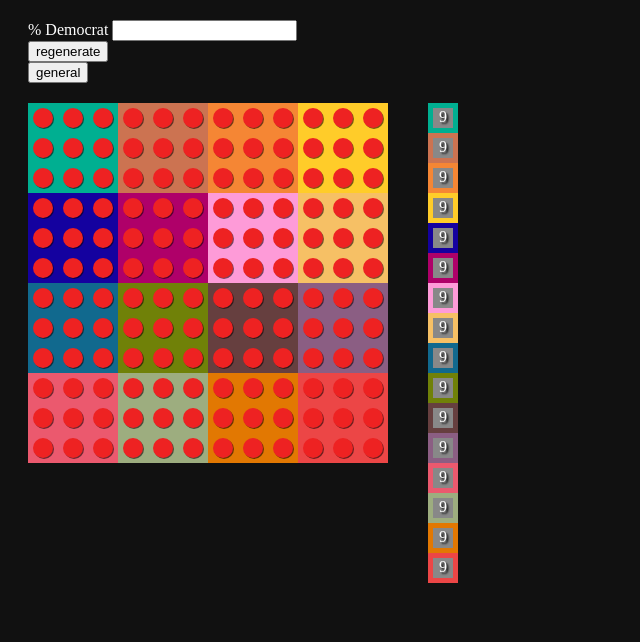
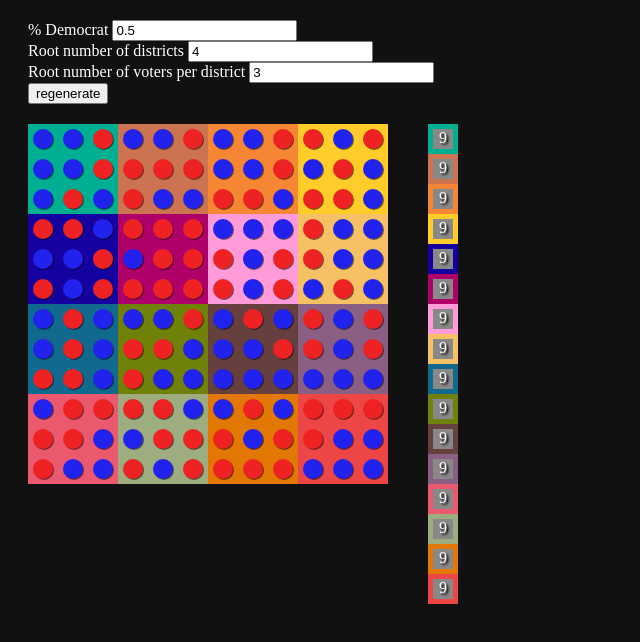
Before and after one commit to Persola/gerrymandering-game, a plain HTML site: page sim.html in a window 1280 px wide. Both pictures are taken after a click on the button "regenerate". Shown: the whole page, without its empty margins (0-640 px from the left). Drawn offline with Linux system fonts and the light colour scheme.

Commit message:
add size config inputs; fix size config bug

```diff
--- a/sim.html
+++ b/sim.html
@@ -5,11 +5,17 @@
     <div id="controls">
       <!-- <button onClick="runPrimary()">primary</button> -->
       <label for="percentDem">% Democrat</label>
-      <input type="text" id="percentDem" name="percentDem">
+      <input type="text" id="percentDem" name="percentDem" value="0.5">
+      <br />
+      <label for="rootNumDistConfig">Root number of districts</label>
+      <input type="text" id="rootNumDistConfig" name="rootNumDistConfig" value="4">
+      <br />
+      <label for="rootVotersPerDist">Root number of voters per district</label>
+      <input type="text" id="rootVotersPerDist" name="rootVotersPerDist" value="3">
       <br />
       <button onClick="regenerate()">regenerate</button>
-      <br />
-      <button onClick="runGeneral()">general</button>
+      <!-- <br />
+      <button onClick="runGeneral()">general</button> -->
     </div>
     <div id="sim"></div>
   </body>
--- a/sim.js
+++ b/sim.js
@@ -1,12 +1,6 @@
-// configurable
-const ROOT_NUM_DISTRICTS = 4;
-const ROOT_VOTERS_PER_DISTRICT = 3;
-// fixed
 const PARTIES = ['dem', 'rep'];
-const NO_REP = 'no_representative'
-const VOTE_WITH_PARTY_RATE = 1.0;
-const NUM_DISTRICTS = ROOT_NUM_DISTRICTS**2;
-const ROOT_TOTAL_VOTERS = ROOT_NUM_DISTRICTS * ROOT_VOTERS_PER_DISTRICT;
+// const NO_REP = 'no_representative'
+// const VOTE_WITH_PARTY_RATE = 1.0;
 const DIST_ID_TO_COLOR = {
   0: '00af91',
   1: 'cc7351',
@@ -35,15 +29,16 @@ const DIST_ID_TO_COLOR = {
   24: 'f8dc81'
 };
 
-if (NUM_DISTRICTS > Object.keys(DIST_ID_TO_COLOR).length) {
-  throw('I need more colors (add to DIST_ID_TO_COLOR)');
-}
-
 const $ = document.querySelector.bind(document);
 const $$ = document.querySelectorAll.bind(document);
 
 // GLOBALS
 
+let percentDem = 0.5;
+let rootNumDistricts = 4;
+let rootVotersPerDistrict = 3;
+let numDistricts = rootNumDistricts**2;
+let rootTotalVoters = rootNumDistricts * rootVotersPerDistrict;
 const voters = [];
 const representatives = {};
 let selectedDistrictId = null;
@@ -58,12 +53,28 @@ voters.perVoter = (lambda) => {
 
 // DATA GENERATION/ALTERATION
 
-const generate = (percentDem) => {
+const generate = () => {
+  percentDem = Number($('#percentDem').value);
+  rootNumDistricts = Number($('#rootNumDistConfig').value);
+  rootVotersPerDistrict = Number($('#rootVotersPerDist').value);
+
+  // derived constants here because they are configurable
+  numDistricts = rootNumDistricts**2;
+  rootTotalVoters = rootNumDistricts * rootVotersPerDistrict;
+  if (numDistricts > Object.keys(DIST_ID_TO_COLOR).length) {
+    throw('I need more colors (add to DIST_ID_TO_COLOR)');
+  }
+
   if (percentDem === undefined) {
     percentDem = 0.5;
   }
 
-  let totalVoters = ROOT_TOTAL_VOTERS**2;
+  generateVoters();
+  applyDynamicStyles();
+};
+
+const generateVoters = () => {
+  let totalVoters = rootTotalVoters**2;
   let numDemVoters = Math.floor(totalVoters * percentDem);
   let numRepVoters = totalVoters - numDemVoters;
   let voterAffiliations = [];
@@ -75,10 +86,11 @@ const generate = (percentDem) => {
   }
   voterAffiliations = shuffle(voterAffiliations);
 
-  for (let i = 0; i < ROOT_TOTAL_VOTERS; i++) {
+  voters.length = 0;
+  for (let i = 0; i < rootTotalVoters; i++) {
     voters[i] = [];
 
-    for (let j = 0; j < ROOT_TOTAL_VOTERS; j++) {
+    for (let j = 0; j < rootTotalVoters; j++) {
       voters[i][j] = {
         voterId: [i, j],
         partyAffiliation: voterAffiliations.pop(),
@@ -104,15 +116,15 @@ const shuffle = (array) => {
 };
 
 const assignDistrictId = (x, y) => {
-  for (let xDistCoord = 0; xDistCoord < ROOT_NUM_DISTRICTS; xDistCoord++) {
-    for (let yDistCoord = 0; yDistCoord < ROOT_NUM_DISTRICTS; yDistCoord++) {
+  for (let xDistCoord = 0; xDistCoord < rootNumDistricts; xDistCoord++) {
+    for (let yDistCoord = 0; yDistCoord < rootNumDistricts; yDistCoord++) {
       if (
-        (x >= ROOT_VOTERS_PER_DISTRICT * xDistCoord) &&
-        (x < ROOT_VOTERS_PER_DISTRICT * (xDistCoord + 1)) &&
-        (y >= ROOT_VOTERS_PER_DISTRICT * yDistCoord) &&
-        (y < ROOT_VOTERS_PER_DISTRICT * (yDistCoord + 1))
+        (x >= rootVotersPerDistrict * xDistCoord) &&
+        (x < rootVotersPerDistrict * (xDistCoord + 1)) &&
+        (y >= rootVotersPerDistrict * yDistCoord) &&
+        (y < rootVotersPerDistrict * (yDistCoord + 1))
       ) {
-        return (xDistCoord * ROOT_NUM_DISTRICTS) + yDistCoord;
+        return (xDistCoord * rootNumDistricts) + yDistCoord;
       }
     }
   }
@@ -131,8 +143,8 @@ const render = () => {
 const renderMap = (voterData) => {
   const mapDom = document.createElement('div');
   mapDom.id = 'map';
-  mapDom.style['grid-template-rows'] = '30px '.repeat(ROOT_TOTAL_VOTERS);
-  mapDom.style['grid-template-columns'] = '30px '.repeat(ROOT_TOTAL_VOTERS);
+  mapDom.style['grid-template-rows'] = '30px '.repeat(rootTotalVoters);
+  mapDom.style['grid-template-columns'] = '30px '.repeat(rootTotalVoters);
 
   for (voterRowData of voterData) {
     for (voterData of voterRowData) {
@@ -145,7 +157,7 @@ const renderMap = (voterData) => {
 
 const districtCounts = (voters) => {
   const counts = {};
-  for (let i = 0; i < NUM_DISTRICTS; i++) {
+  for (let i = 0; i < numDistricts; i++) {
     counts[i] = 0;
   }
   voters.perVoter((voter) => {
@@ -159,7 +171,7 @@ const renderDistrictSelectorPanel = (districtCounts) => {
   const districtSelectorPanel = document.createElement('div');
   districtSelectorPanel.id = 'districtSelectorPanel';
 
-  for (let i = 0; i < NUM_DISTRICTS; i++) {
+  for (let i = 0; i < numDistricts; i++) {
     const districtSelector = document.createElement('div');
     districtSelector.innerHTML = String(districtCounts[i]);
     districtSelector.classList.add('districtSelector');
@@ -205,7 +217,7 @@ const renderVoter = (voterData) => {
 
 const runGeneral = () => {
   const voteCount = {};
-  for (let i = 0; i < NUM_DISTRICTS; i++) {
+  for (let i = 0; i < numDistricts; i++) {
     voteCount[i] = {'dem': 0, 'rep': 0};
   }
   voters.perVoter((voter) => {
@@ -220,7 +232,7 @@ const runGeneral = () => {
     }
   });
 
-  for (let i = 0; i < NUM_DISTRICTS; i++) {
+  for (let i = 0; i < numDistricts; i++) {
     if (voteCount[i]['dem'] === voteCount[i]['rep']) {
       $('#sim').innerHTML = 'error; see console';
       throw('tie!');
@@ -235,9 +247,7 @@ const runGeneral = () => {
   render();
 };
 
-const regenerate = () => {
-  generate(Number($('#percentDem').value));
-};
+const regenerate = () => { generate(); };
 
 // const clearReps = () => {
 //   perDistrict((districtData) => {
@@ -285,10 +295,10 @@ const dsStyle = (districtId) => {
 
 const applyDynamicStyles = () => {
   let styleText = '';
-  for (let distId = 0; distId < NUM_DISTRICTS; distId++) {
+  for (let distId = 0; distId < numDistricts; distId++) {
     styleText += dsStyle(distId);
   }
-  for (let distId = 0; distId < NUM_DISTRICTS; distId++) {
+  for (let distId = 0; distId < numDistricts; distId++) {
     styleText += dsStyle(distId);
   }
   let styleEl = document.createElement('style');
@@ -299,7 +309,5 @@ const applyDynamicStyles = () => {
 // KICKOFF
 
 window.onload = (e) => {
-  applyDynamicStyles();
   generate();
-  render();
 };
```
